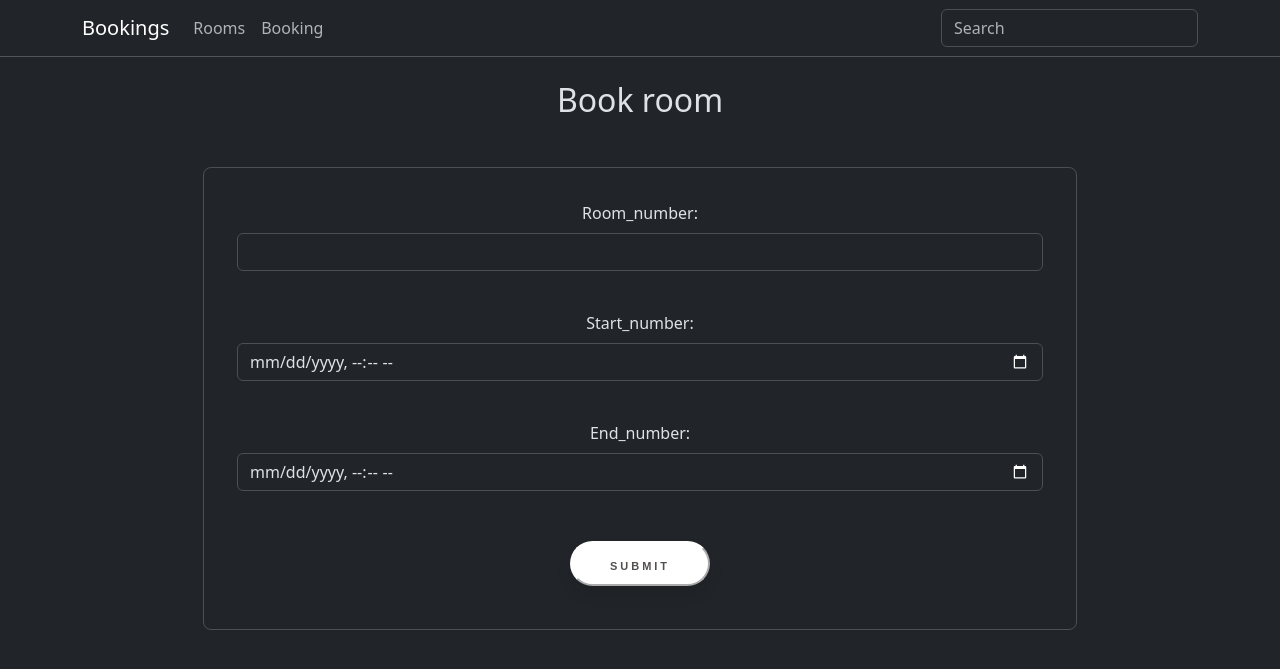
After one commit to Laros123/booking_system, a Django app: page /booking/ in a window 1280 px wide. The commit adds this page. Shown: the top 669 px of the page. Run offline with Django 5.2, Linux system fonts and the light colour scheme; some libraries are stand-ins or nearby versions.

Commit message:
frontend

```diff
--- a/book/models.py
+++ b/book/models.py
@@ -7,6 +7,7 @@ class Room(models.Model):
     number=models.IntegerField()
     capacity=models.IntegerField()
     location=models.TextField()
+    description=models.TextField()
     def __str__(self) -> str:
         return f'''number: {self.number}
           capacity: {self.capacity}
--- a/book/urls.py
+++ b/book/urls.py
@@ -4,5 +4,10 @@ from django.urls import path
 
 
 urlpatterns = [
-    path('rooms/', views.get_rooms_list),
+    path('rooms/', views.get_rooms_list, name='rooms'),
+    path('room/<int:room_id>', views.get_rooms_details, name='room_detail'),
+    path('room/', views.rooms_details_form, name='room_detail_form'),
+    path('booking/', views.booking_form, name='booking_form'),
+    path('booking/<int:pk>', views.booking_detail, name='booking_detail'),
+    path('', views.get_index, name='index'),
 ]
--- a/book/views.py
+++ b/book/views.py
@@ -1,15 +1,19 @@
-from django.shortcuts import render
+from django.shortcuts import render, redirect
 from django.utils import timezone
+from django.http import HttpResponse
+
 import book.models as models
 
 # Create your views here.
+
+def get_index(request):
+    context = {}
+    return render(request, 'book/index.html', context)
 
 
 def get_rooms_list(request):
     rooms = models.Room.objects.all()
     for room in rooms:
-        # "Free" if room.booking.end_time > timezone.now() > room.booking.start_time else "Busy"
-        print(room)
         try:
             booking = models.Booking.objects.get(room=room.number)
             room.priore = "Free" if booking.end_time > timezone.now() > booking.start_time else "Busy"
@@ -19,3 +23,54 @@ def get_rooms_list(request):
         'rooms': rooms
     }
     return render(request, 'book/rooms_list.html', context)
+
+
+def get_rooms_details(request, room_id: int):
+    room = models.Room.objects.get(id=room_id)
+    context = {
+        'room': room
+    }
+    return render(request, 'book/room_detail.html', context)
+
+def rooms_details_form(request):
+    if request.method == 'POST':
+        room_number = request.POST.get('room_number')
+        return redirect('room_detail', room_id=int(room_number))
+
+
+def booking_form(request):
+    if request.method == 'GET':
+        return render(request, 'book/booking_form.html')
+
+    elif request.method == 'POST':
+        room_number = request.POST.get('room_number')
+        start_number = request.POST.get('start_time')
+        end_number = request.POST.get('end_time')
+        try:
+            room = models.Room.objects.get(number=room_number)
+            #room = models.Room.objects.create(
+            #    room=
+            #)
+        except ValueError:
+            return HttpResponse('wrong room_number', status=400)
+        except models.Room.DowsNotExist:
+            return HttpResponse('Room does not exist', status=404)
+
+        booking = models.Booking.objects.create(room=room,
+            user=request.user,
+            start_time=start_number,
+            end_time=end_number
+            )
+
+        return redirect('booking_detail', pk=booking.id)
+
+def booking_detail(request, pk: int):
+    if request.method == 'GET':
+        booking = models.Booking.objects.get(id=pk)
+        context = {
+            'booking': booking
+        }
+        return render(request, 'book/booking_detail.html', context)
+
+    elif request.method == 'POST':
+        ...
--- a/booking_sys/settings.py
+++ b/booking_sys/settings.py
@@ -117,6 +117,8 @@ USE_TZ = True
 # https://docs.djangoproject.com/en/5.0/howto/static-files/
 
 STATIC_URL = 'static/'
+STATIC_ROOT = '/static/'
+STATICFILES_DIRS = [BASE_DIR / 'static',]
 
 # Default primary key field type
 # https://docs.djangoproject.com/en/5.0/ref/settings/#default-auto-field
--- a/booking_sys/urls.py
+++ b/booking_sys/urls.py
@@ -19,5 +19,5 @@ from django.urls import path, include
 
 urlpatterns = [
     path('admin/', admin.site.urls),
-    path('booking/', include('book.urls'))
+    path('', include('book.urls'))
 ]
--- /dev/null
+++ b/static/css/style.css
@@ -0,0 +1,25 @@
+.floating-button {
+    text-decoration: none;
+    display: inline-block;
+    width: 140px;
+    height: 45px;
+    line-height: 45px;
+    border-radius: 45px;
+    margin: 10px 20px;
+    font-family: 'Montserrat', sans-serif;
+    font-size: 11px;
+    text-transform: uppercase;
+    text-align: center;
+    letter-spacing: 3px;
+    font-weight: 600;
+    color: #524f4e;
+    background: white;
+    box-shadow: 0 8px 15px rgba(0, 0, 0, .1);
+    transition: .3s;
+  }
+  .floating-button:hover {
+    background: #2EE59D;
+    box-shadow: 0 15px 20px rgba(46, 229, 157, .4);
+    color: white;
+    transform: translateY(-7px);
+  }
--- /dev/null
+++ b/templates/book/base.html
@@ -0,0 +1,48 @@
+<!DOCTYPE html>
+<html lang="en">
+<head>
+    {% load static %}
+    <meta charset="UTF-8">
+    <meta name="viewport" content="width=device-width, initial-scale=1.0">
+    <link href="https://cdn.jsdelivr.net/npm/bootstrap@5.3.3/dist/css/bootstrap.min.css" rel="stylesheet" integrity="sha384-QWTKZyjpPEjISv5WaRU9OFeRpok6YctnYmDr5pNlyT2bRjXh0JMhjY6hW+ALEwIH" crossorigin="anonymous">
+    <link rel="stylesheet" href="{% static 'css/style.css' %}">
+
+
+    <script async="" src="https://chimpstatic.com/mcjs-connected/js/users/e3428dd6b8fda73bc5ba8b6e6/37107ccd183a988edab652f4b.js"></script>
+    <script src="https://themes.getbootstrap.com/wp-includes/js/wp-emoji-release.min.js?ver=5.3" type="text/javascript" defer=""></script>
+    <title>Booking</title>
+</head>
+<body data-bs-theme="dark">
+    <header>
+        <nav class="navbar navbar-expand-lg navbar-light">
+            <div class="container">
+                <a class="navbar-brand" href="{% url 'index' %}">Bookings</a>
+                <div class="collapse navbar-collapse">
+                    <ul class="navbar-nav mr-auto order-1">
+                        <li class="nav-item">
+                            <a class="nav-link" href="{% url 'rooms' %}">Rooms</a>
+                        </li>
+                        <li class="nav-item">
+                            <a class="nav-link" href="{% url 'booking_form' %}">Booking</a>
+                        </li>
+                    </ul>
+                </div>
+                <form class="form-inline form-navbar my-2 my-lg-0 order-2" method="POST" action="{% url 'room_detail_form' %}">
+                    {% csrf_token %}
+                        <input class="form-control" id="room_number" name="room_number" type="text" placeholder="Search">
+                </form>
+            </div>
+        </nav>
+        <hr style="margin: 0">
+    </header>
+    <br>
+    <main class="container-md site-main main">
+        {% block body %}
+        {% endblock %}
+    </main>
+    <footer>
+
+    </footer>
+    <script src="https://cdn.jsdelivr.net/npm/bootstrap@5.3.3/dist/js/bootstrap.bundle.min.js" integrity="sha384-YvpcrYf0tY3lHB60NNkmXc5s9fDVZLESaAA55NDzOxhy9GkcIdslK1eN7N6jIeHz" crossorigin="anonymous"></script>
+</body>
+</html>
--- /dev/null
+++ b/templates/book/booking_form.html
@@ -0,0 +1,30 @@
+{% extends "book/base.html" %}
+{% block body %}
+<div class="container text-center">
+    <h2 class="mb-3 mb-lg-5">Book room</h2>
+    <div style="padding: 3%; margin: auto; width: 80%" class="card border rounded-3 overflow-hidden">
+        <div>
+            <form method="POST" action="{% url 'booking_form' %}">
+            {% csrf_token %}
+                <div class="mb-3">
+                    <label for="room_number" class="form-label">Room_number: </label>
+                    <input type='text' id="room_number" name="room_number" class="form-control">
+                </div>
+                <br>
+                <div class="mb-3">
+                    <label for="start_time" class="form-label">Start_number: </label>
+                    <input type='datetime-local' id="start_time" name="start_time" class="form-control">
+                </div>
+                <br>
+                <div class="mb-3">
+                    <label for="end_time" class="form-label">End_number: </label>
+                    <input type='datetime-local' id="end_time" name="end_time" class="form-control">
+                </div>
+                <br>
+                <button type="submit" class="floating-button">Submit</button>
+
+            </form>
+        </div>
+    </div>
+</div>
+{% endblock %}
```
Also changed, not shown: templates/book/booking_detail.html (added, +20 -0 lines), templates/book/index.html (+4 -12 lines), templates/book/room_detail.html (added, +16 -0 lines), templates/book/rooms_list.html (+35 -7 lines), book/migrations/0003_alter_room_options_room_description.py (added), db.sqlite3.
